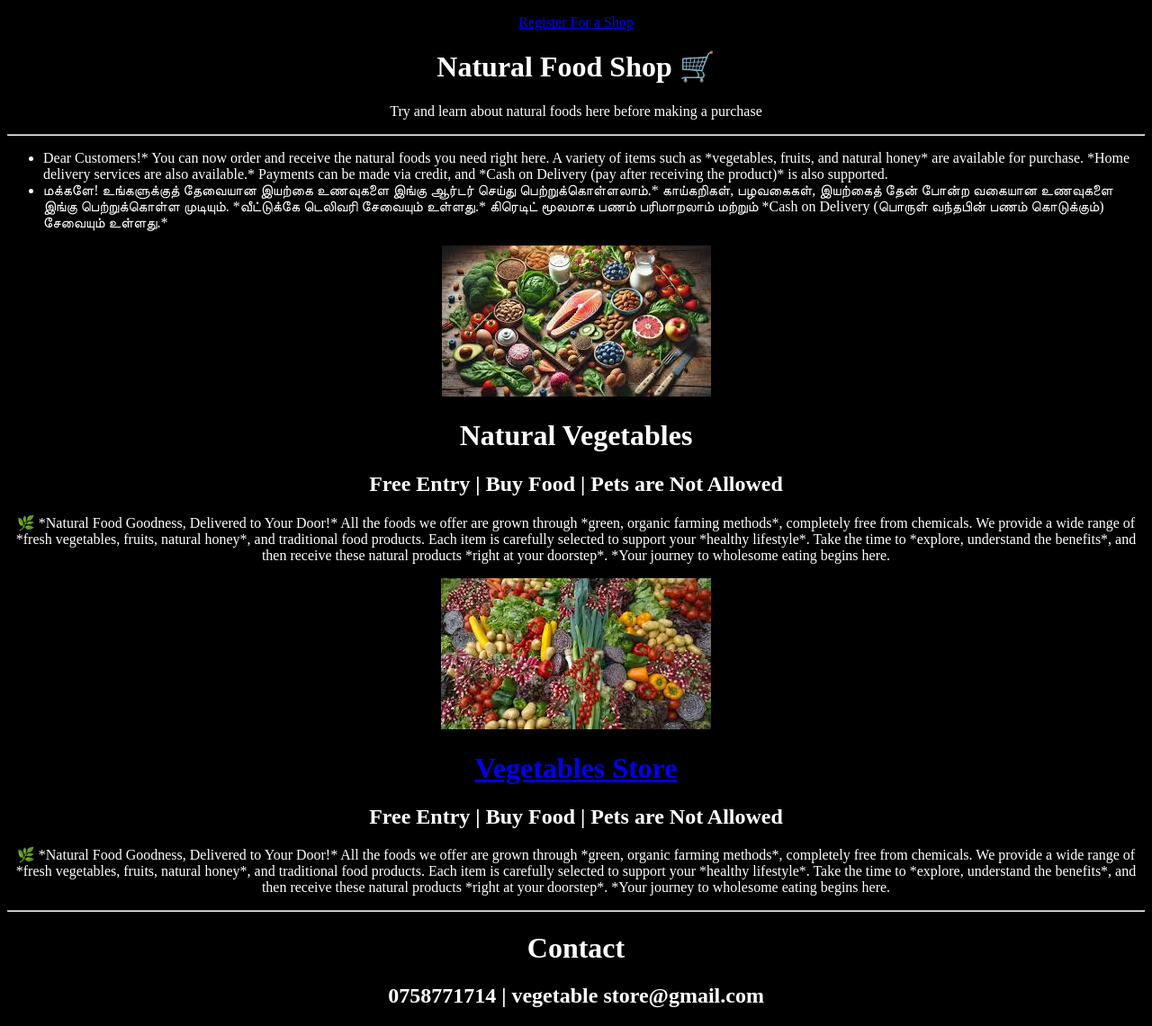
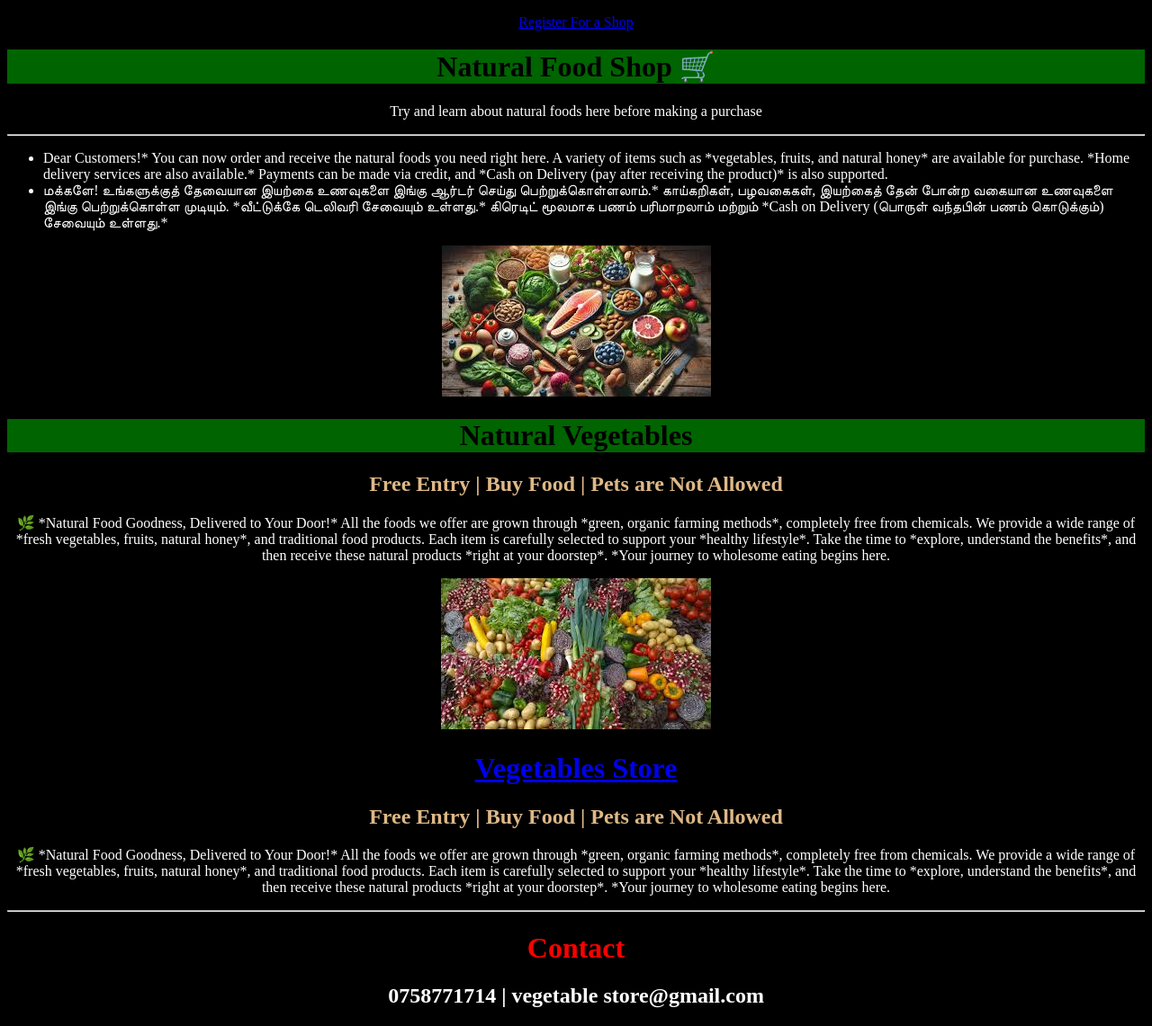
Before and after one commit to simthi1016/simaam-ST, a plain HTML site: page index.html in a window 1280 px wide. Shown: the whole page at 90% size. Drawn offline with Linux system fonts and the light colour scheme.

Commit message:
added color

```diff
--- a/index.html
+++ b/index.html
@@ -11,7 +11,7 @@
         <p>
             <a href="simaam.html">Register For a Shop</a>
         </p>
-    <h1>Natural Food Shop 🛒</h1>
+    <h1 style="color: black; background-color: darkgreen;">Natural Food Shop 🛒</h1>
     <p>Try and learn about natural foods here before making a purchase</p>
     </center>
     <hr>
@@ -28,8 +28,8 @@
     </ul>
     <center>
     <img src="natural food.jpg" alt="">
-    <h1>Natural Vegetables</h1>
-    <h2>Free Entry | Buy Food | Pets are Not Allowed</h2>
+    <h1 style="color: black; background-color: darkgreen;">Natural Vegetables</h1>
+    <h2 style="color: burlywood;">Free Entry | Buy Food | Pets are Not Allowed</h2>
     <p>🌿 *Natural Food Goodness, Delivered to Your Door!*
 
         All the foods we offer are grown through *green, organic farming methods*, completely free from chemicals. We provide a wide range of *fresh vegetables, fruits, natural honey*, and traditional food products.
@@ -43,7 +43,7 @@
         <h1>
             <a href="https://foxy.com/">Vegetables Store</a>
         </h1>
-        <h2>Free Entry | Buy Food | Pets are Not Allowed</h2>
+        <h2 style="color: burlywood;">Free Entry | Buy Food | Pets are Not Allowed</h2>
     <p>🌿 *Natural Food Goodness, Delivered to Your Door!*
 
         All the foods we offer are grown through *green, organic farming methods*, completely free from chemicals. We provide a wide range of *fresh vegetables, fruits, natural honey*, and traditional food products.
@@ -54,7 +54,7 @@
     <hr>
 
     <center>
-    <h1>Contact</h1>
+    <h1 style="color: red;">Contact</h1>
     <h2>0758771714 | vegetable store@gmail.com</h2>
     </center>
 </body>
```
Also changed, not shown: simaam.html (+2 -2 lines).
